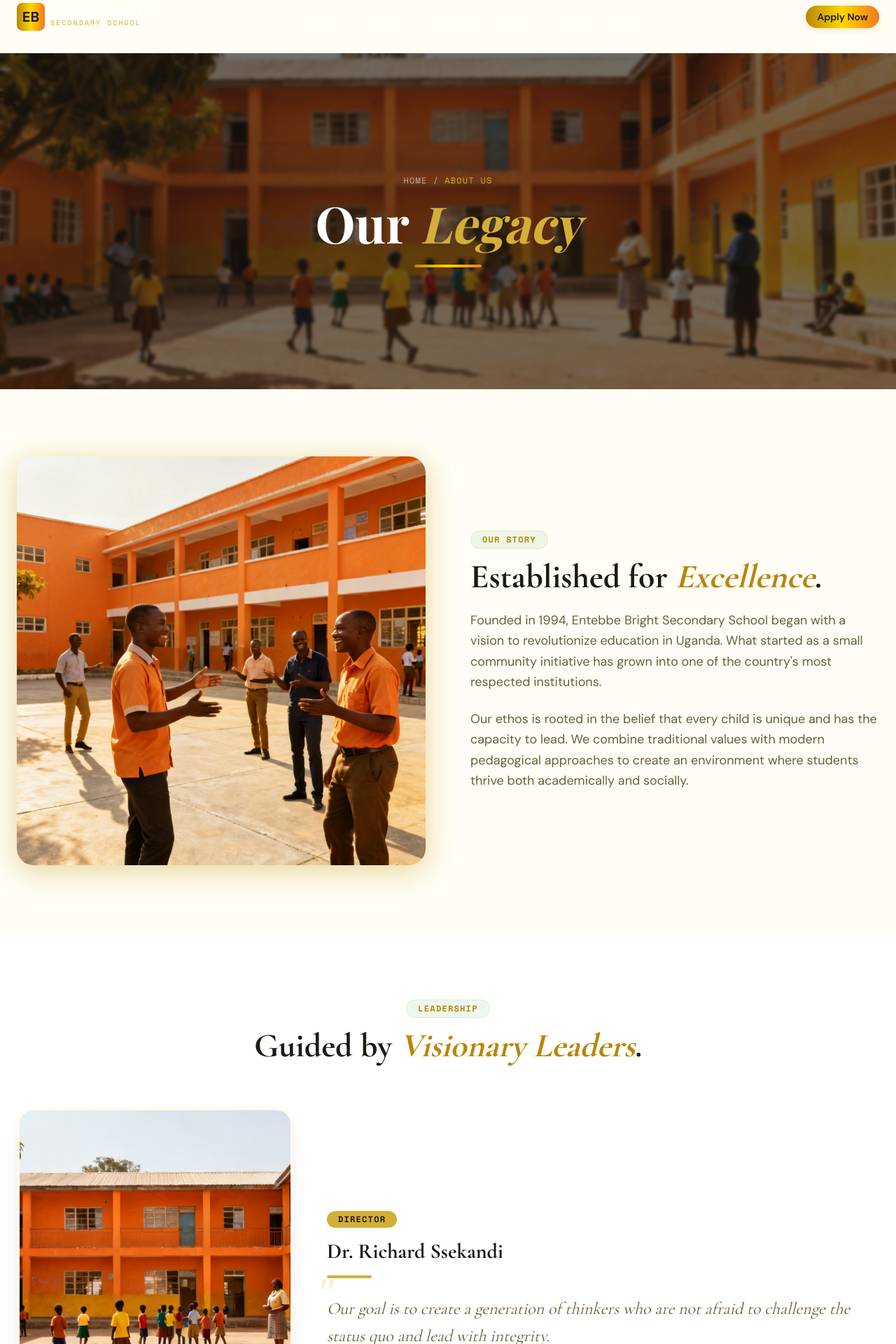
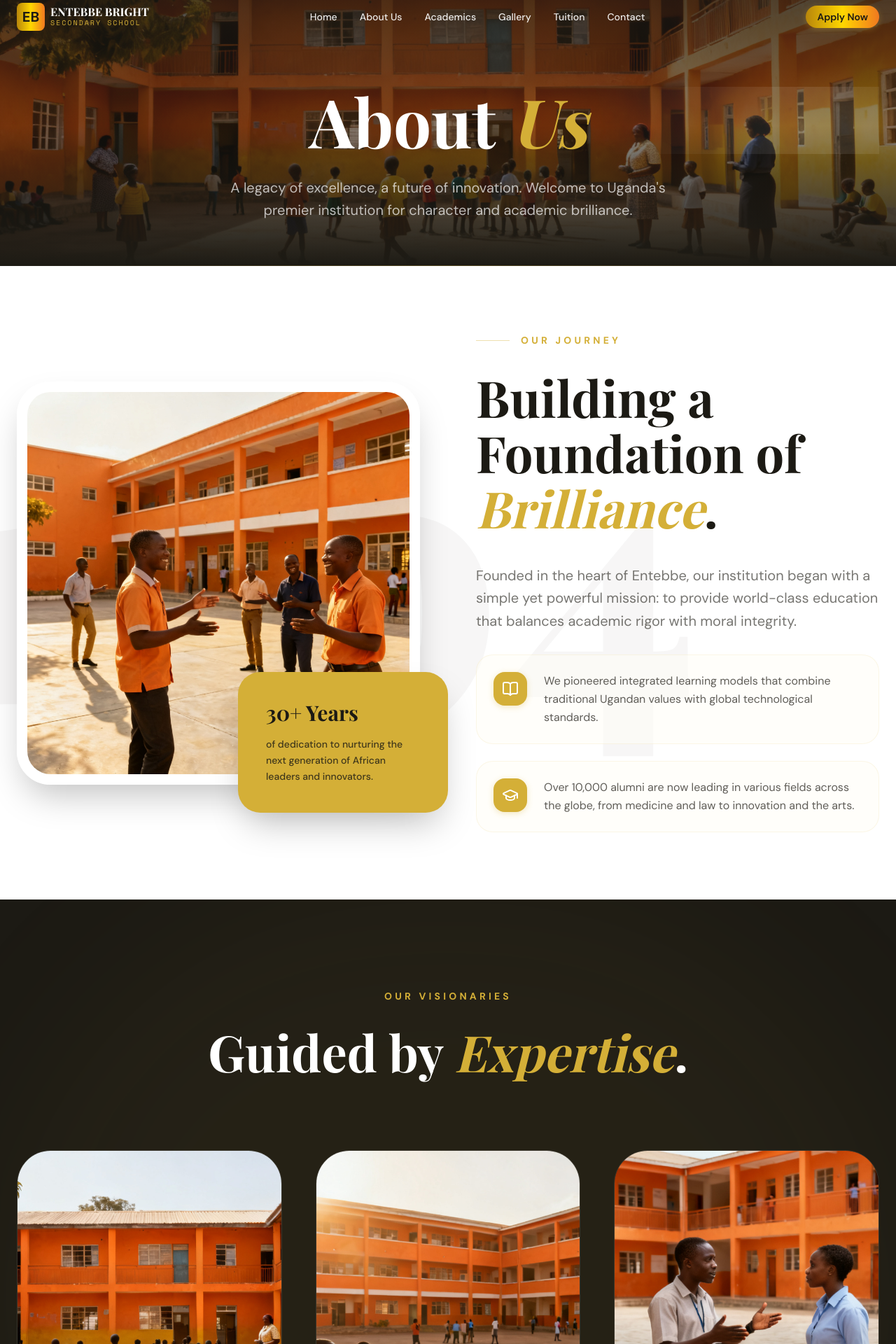
Before and after one commit to katsomar/Entebbe-Bright-Secondary-School, a Next.js app: page /about in a window 1280 px wide. Shown: the part 20-1940 px from the top of the page at 70% size. Built offline with nearby package versions, Linux system fonts and the light colour scheme; a web font is replaced by a local one.

Commit message:
modoifeid the hero of the about page

```diff
--- a/src/app/about/page.tsx
+++ b/src/app/about/page.tsx
@@ -1,10 +1,12 @@
 "use client";
 
-import React from "react";
+import React, { useRef } from "react";
 import SectionLabel from "@/components/ui/SectionLabel";
 import ScrollReveal from "@/components/ui/ScrollReveal";
 import Image from "next/image";
-import { GraduationCap, BookOpen, Shield, Users, Trophy, Lightbulb } from "lucide-react";
+import { GraduationCap, BookOpen, Shield, Users, Trophy, Lightbulb, ArrowDown } from "lucide-react";
+import { motion, useScroll, useTransform } from "framer-motion";
+import GoldButton from "@/components/ui/GoldButton";
 
 const leadership = [
   {
@@ -25,99 +27,180 @@ const leadership = [
     image: "/hero/h3.png",
     quote: "We believe in the potential of every student. Our role is to provide the spark that ignites their passion for discovery.",
   },
-  {
-    name: "Ms. Brenda Atwine",
-    role: "Director of Studies (DOS)",
-    image: "/wwa/wwa1.png",
-    quote: "Curriculum innovation and practical learning are at the heart of our academic strategy for the 21st century.",
-  },
 ];
 
 const AboutPage = () => {
+  const containerRef = useRef(null);
+  const { scrollYProgress } = useScroll({
+    target: containerRef,
+    offset: ["start start", "end end"]
+  });
+
+  const heroY = useTransform(scrollYProgress, [0, 0.2], [0, -100]);
+  const heroOpacity = useTransform(scrollYProgress, [0, 0.2], [1, 0]);
+
   return (
-    <div className="pt-24 flex flex-col">
-      {/* Hero Section */}
-      <section className="relative h-[60vh] flex items-center justify-center overflow-hidden">
+    <div ref={containerRef} className="bg-white selection:bg-gold-main/30">
+      {/* Cinematic Refined Banner */}
+      <section className="relative h-[50vh] flex items-center justify-center overflow-hidden bg-charcoal pt-20">
+        <motion.div
+          style={{ y: heroY }}
+          className="absolute inset-0 z-0"
+        >
           <Image
             src="/hero/h1.png"
-          alt="About Hero"
+            alt="Campus Overview"
             fill
-          sizes="100vw"
-          className="object-cover"
+            priority
+            className="object-cover opacity-50 scale-105"
           />
-        <div className="absolute inset-0 bg-charcoal/60 backdrop-blur-[2px]" />
+          <div className="absolute inset-0 bg-gradient-to-b from-charcoal/60 via-transparent to-charcoal" />
+        </motion.div>
+
         <div className="container mx-auto px-6 relative z-10 text-center">
-          <ScrollReveal direction="down">
-            <div className="flex items-center justify-center space-x-2 text-white/60 mb-4 font-mono text-xs tracking-widest uppercase">
-              <span>Home</span>
-              <span>/</span>
-              <span className="text-gold-main">About Us</span>
+          <ScrollReveal>
+            {/* Elegant Letter Reveal Title */}
+            <div className="overflow-hidden mb-4">
+              <motion.h1
+                initial={{ y: 100 }}
+                animate={{ y: 0 }}
+                transition={{ duration: 1, ease: [0.16, 1, 0.3, 1] }}
+                className="text-6xl md:text-8xl font-display font-bold text-white leading-none relative"
+              >
+                About <span className="text-gold-main italic">Us</span>
+
+                {/* Nice Visual Effect: Sweep Over Light */}
+                <motion.div
+                  initial={{ left: "-100%" }}
+                  animate={{ left: "100%" }}
+                  transition={{ duration: 2, repeat: Infinity, repeatDelay: 3, ease: "easeInOut" }}
+                  className="absolute top-1/2 -translate-y-1/2 w-1/2 h-full bg-gradient-to-r from-transparent via-white/10 to-transparent skew-x-12 pointer-events-none"
+                />
+              </motion.h1>
             </div>
-            <h1 className="text-5xl md:text-7xl font-display font-bold text-white mb-6">
-              Our <span className="text-gold-main italic">Legacy</span>
-            </h1>
-            <div className="w-24 h-1 bg-gradient-gold mx-auto rounded-full" />
+
+            {/* Descriptive Subtext (As requested from Screen shot) */}
+            <motion.p
+              initial={{ opacity: 0, y: 20 }}
+              animate={{ opacity: 1, y: 0 }}
+              transition={{ delay: 0.6, duration: 1 }}
+              className="text-white/70 text-lg md:text-xl font-body max-w-2xl mx-auto mt-8 leading-relaxed"
+            >
+              A legacy of excellence, a future of innovation. Welcome to Uganda's premier institution for character and academic brilliance.
+            </motion.p>
           </ScrollReveal>
         </div>
+
+        {/* Subtle Bottom Border Detail */}
+        <div className="absolute bottom-0 left-0 w-full h-px bg-gradient-to-r from-transparent via-gold-main/30 to-transparent" />
       </section>
 
-      {/* History / Ethos */}
-      <section className="py-24 bg-cream">
-        <div className="container mx-auto px-6">
-          <div className="grid grid-cols-1 lg:grid-cols-2 gap-16 items-center">
+      {/* Magazine Style History */}
+      <section className="py-24 relative overflow-hidden bg-white">
+        <div className="absolute top-0 left-0 w-full h-full pointer-events-none opacity-[0.03]">
+          <div className="absolute top-40 -left-20 text-[40vw] font-display font-black text-charcoal leading-none">
+            1994
+          </div>
+        </div>
+
+        <div className="container mx-auto px-6 relative z-10">
+          <div className="grid grid-cols-1 lg:grid-cols-12 gap-20 items-center">
+            <div className="lg:col-span-6 relative">
               <ScrollReveal direction="left">
-              <div className="relative aspect-square rounded-3xl overflow-hidden shadow-gold-lg">
+                <div className="relative z-10 rounded-[3rem] overflow-hidden shadow-2xl border-[15px] border-white">
                   <Image
                     src="/wwa/wwa1.png"
-                  alt="School Ethos"
-                  fill
-                  sizes="(max-width: 768px) 100vw, 50vw"
+                    alt="School Building"
+                    width={800}
+                    height={1000}
                     className="object-cover"
                   />
                 </div>
+                {/* Decorative floating card */}
+                <div className="absolute -bottom-10 -right-10 bg-gold-main p-10 rounded-[2rem] shadow-2xl hidden md:block max-w-[300px] z-20">
+                  <h3 className="text-charcoal font-display font-bold text-3xl mb-4">30+ Years</h3>
+                  <p className="text-charcoal/80 text-sm font-body font-medium leading-relaxed">
+                    of dedication to nurturing the next generation of African leaders and innovators.
+                  </p>
+                </div>
               </ScrollReveal>
+            </div>
+
+            <div className="lg:col-span-6">
               <ScrollReveal direction="right">
-              <SectionLabel>OUR STORY</SectionLabel>
-              <h2 className="text-4xl md:text-5xl font-heading font-bold text-charcoal mb-6">
-                Established for <span className="text-gold-deep italic">Excellence</span>.
+                <div className="flex items-center space-x-4 mb-8">
+                  <div className="h-px w-12 bg-gold-main/40" />
+                  <span className="text-gold-main font-body text-sm font-bold tracking-[0.3em] uppercase">Our Journey</span>
+                </div>
+                <h2 className="text-5xl md:text-7xl font-display font-bold text-charcoal mb-10 leading-[1.1]">
+                  Building a Foundation of <span className="text-gold-main italic">Brilliance</span>.
                 </h2>
-              <p className="text-text-muted text-lg leading-relaxed mb-6">
-                Founded in 1994, Entebbe Bright Secondary School began with a vision to revolutionize education in Uganda. What started as a small community initiative has grown into one of the country's most respected institutions.
+                <p className="text-charcoal/60 text-xl font-body leading-relaxed mb-8">
+                  Founded in the heart of Entebbe, our institution began with a simple yet powerful mission: to provide world-class education that balances academic rigor with moral integrity.
                 </p>
-              <p className="text-text-muted text-lg leading-relaxed">
-                Our ethos is rooted in the belief that every child is unique and has the capacity to lead. We combine traditional values with modern pedagogical approaches to create an environment where students thrive both academically and socially.
+                <div className="space-y-6">
+                  <div className="flex items-start space-x-6 p-6 rounded-3xl bg-cream/50 border border-gold-main/10 hover:border-gold-main/30 transition-all">
+                    <div className="w-12 h-12 bg-gold-main rounded-2xl flex items-center justify-center text-white shrink-0 shadow-gold-sm">
+                      <BookOpen size={24} />
+                    </div>
+                    <p className="text-charcoal/70 text-base leading-relaxed">
+                      We pioneered integrated learning models that combine traditional Ugandan values with global technological standards.
                     </p>
+                  </div>
+                  <div className="flex items-start space-x-6 p-6 rounded-3xl bg-cream/50 border border-gold-main/10 hover:border-gold-main/30 transition-all">
+                    <div className="w-12 h-12 bg-gold-main rounded-2xl flex items-center justify-center text-white shrink-0 shadow-gold-sm">
+                      <GraduationCap size={24} />
+                    </div>
+                    <p className="text-charcoal/70 text-base leading-relaxed">
+                      Over 10,000 alumni are now leading in various fields across the globe, from medicine and law to innovation and the arts.
+                    </p>
+                  </div>
+                </div>
               </ScrollReveal>
+            </div>
           </div>
         </div>
       </section>
 
-      {/* Leadership */}
-      <section className="py-24 bg-white">
-        <div className="container mx-auto px-6">
-          <div className="text-center mb-16">
-            <SectionLabel>LEADERSHIP</SectionLabel>
-            <h2 className="text-4xl md:text-5xl font-heading font-bold text-charcoal">
-              Guided by <span className="text-gold-deep italic">Visionary Leaders</span>.
+      {/* Leadership Editorial */}
+      <section className="py-32 bg-charcoal relative overflow-hidden">
+        {/* Background glow */}
+        <div className="absolute top-1/2 left-1/2 -translate-x-1/2 -translate-y-1/2 w-full h-full bg-gold-main/5 blur-[120px] rounded-full pointer-events-none" />
+
+        <div className="container mx-auto px-6 relative z-10">
+          <div className="text-center max-w-3xl mx-auto mb-24">
+            <ScrollReveal>
+              <span className="text-gold-main font-body text-sm font-bold tracking-[0.3em] uppercase mb-6 block">Our Visionaries</span>
+              <h2 className="text-5xl md:text-7xl font-display font-bold text-white mb-8 leading-tight">
+                Guided by <span className="text-gold-main italic">Expertise</span>.
               </h2>
+            </ScrollReveal>
           </div>
 
-          <div className="space-y-24">
+          <div className="grid grid-cols-1 lg:grid-cols-3 gap-12">
             {leadership.map((leader, i) => (
-              <ScrollReveal key={i} direction={i % 2 === 0 ? "left" : "right"}>
-                <div className={`flex flex-col ${i % 2 === 0 ? "lg:flex-row" : "lg:flex-row-reverse"} gap-12 items-center`}>
-                  <div className="w-full lg:w-1/3 relative aspect-[4/5] rounded-3xl overflow-hidden shadow-xl border-4 border-gold-light/20">
-                    <Image src={leader.image} alt={leader.name} fill sizes="(max-width: 768px) 100vw, 33vw" className="object-cover" />
-                  </div>
-                  <div className="w-full lg:w-2/3 flex flex-col items-start text-left">
-                    <span className="px-4 py-1 bg-gold-main text-charcoal rounded-full text-xs font-mono font-bold uppercase tracking-widest mb-4">
+              <ScrollReveal key={i} delay={i * 0.2}>
+                <div className="group relative">
+                  <div className="relative aspect-[4/5] rounded-[3rem] overflow-hidden mb-8 border border-white/10 group-hover:border-gold-main/30 transition-all duration-700">
+                    <Image
+                      src={leader.image}
+                      alt={leader.name}
+                      fill
+                      className="object-cover transition-transform duration-1000 group-hover:scale-110"
+                    />
+                    <div className="absolute inset-0 bg-gradient-to-t from-charcoal via-transparent to-transparent opacity-60" />
+
+                    <div className="absolute bottom-8 left-8 right-8 text-center translate-y-4 group-hover:translate-y-0 transition-transform duration-500">
+                      <span className="inline-block px-4 py-1.5 bg-gold-main text-charcoal text-[10px] font-bold uppercase tracking-widest rounded-full mb-3 shadow-xl">
                         {leader.role}
                       </span>
-                    <h3 className="text-3xl font-heading font-bold text-charcoal mb-4">{leader.name}</h3>
-                    <div className="w-16 h-1 bg-gold-main mb-6 rounded-full" />
-                    <p className="text-2xl font-heading italic text-text-muted leading-relaxed relative">
-                      <span className="text-6xl text-gold-main/20 absolute -top-8 -left-4 font-serif">"</span>
-                      {leader.quote}
+                      <h4 className="text-white text-3xl font-display font-bold">{leader.name}</h4>
+                    </div>
+                  </div>
+
+                  <div className="relative p-8 rounded-[2rem] bg-white/5 border border-white/10 group-hover:bg-white transition-all duration-500">
+                    <p className="text-white group-hover:text-charcoal font-body italic text-base leading-relaxed relative z-10">
+                      "{leader.quote}"
                     </p>
                   </div>
                 </div>
@@ -127,9 +210,9 @@ const AboutPage = () => {
         </div>
       </section>
 
-      {/* Values Grid */}
-      <section className="py-24 bg-cream">
-        <div className="container mx-auto px-6">
+      {/* Values Grid - Refined */}
+      <section className="py-32 bg-cream relative overflow-hidden">
+        <div className="container mx-auto px-6 relative z-10">
           <div className="grid grid-cols-1 md:grid-cols-2 lg:grid-cols-3 gap-8">
             {[
               { icon: Shield, title: "Integrity", text: "We uphold the highest ethical standards in all our actions." },
@@ -140,15 +223,37 @@ const AboutPage = () => {
               { icon: GraduationCap, title: "Leadership", text: "We nurture the leaders of tomorrow." },
             ].map((value, i) => (
               <ScrollReveal key={i} delay={i * 0.1}>
-                <div className="bg-white p-10 rounded-3xl shadow-sm hover:shadow-gold-sm transition-all duration-500 group border border-gold-main/5 text-center">
-                  <div className="w-16 h-16 bg-green-school/10 rounded-2xl flex items-center justify-center mx-auto mb-6 group-hover:bg-green-school transition-colors">
-                    <value.icon className="text-green-school group-hover:text-white transition-colors" size={32} />
+                <div className="bg-white p-12 rounded-[3rem] shadow-sm hover:shadow-gold-md transition-all duration-500 group border border-gold-main/5">
+                  <div className="w-16 h-16 bg-cream rounded-2xl flex items-center justify-center mb-8 group-hover:bg-gold-main transition-all duration-500 shadow-sm group-hover:shadow-gold-sm">
+                    <value.icon className="text-gold-main group-hover:text-white transition-colors" size={32} />
                   </div>
-                  <h4 className="text-xl font-bold text-charcoal mb-4">{value.title}</h4>
-                  <p className="text-text-muted text-sm leading-relaxed">{value.text}</p>
+                  <h4 className="text-2xl font-display font-bold text-charcoal mb-4">{value.title}</h4>
+                  <p className="text-charcoal/60 text-base leading-relaxed font-body">{value.text}</p>
                 </div>
               </ScrollReveal>
             ))}
+          </div>
+        </div>
+      </section>
+
+      {/* Final CTA */}
+      <section className="py-24 bg-white">
+        <div className="container mx-auto px-6">
+          <div className="bg-charcoal rounded-[4rem] p-12 md:p-24 text-center relative overflow-hidden">
+            <div className="absolute top-0 right-0 w-64 h-64 bg-gold-main/10 blur-[80px] rounded-full" />
+            <ScrollReveal>
+              <h2 className="text-4xl md:text-6xl font-display font-bold text-white mb-8 leading-tight">
+                Become Part of Our <br />
+                <span className="text-gold-main italic">Next Chapter</span>.
+              </h2>
+              <p className="text-white/60 text-lg mb-12 max-w-2xl mx-auto font-body">
+                Admissions for the 2026/2027 academic year are now open. Secure your child's future today.
+              </p>
+              <div className="flex flex-wrap justify-center gap-6">
+                <GoldButton className="px-12 py-5 text-lg">Apply for Admission</GoldButton>
+                <GoldButton variant="outline" className="px-12 py-5 text-lg border-white/20 text-white hover:bg-white hover:text-charcoal">Download Prospectus</GoldButton>
+              </div>
+            </ScrollReveal>
           </div>
         </div>
       </section>
```
Lines whose indentation alone changed are shown as unchanged.
